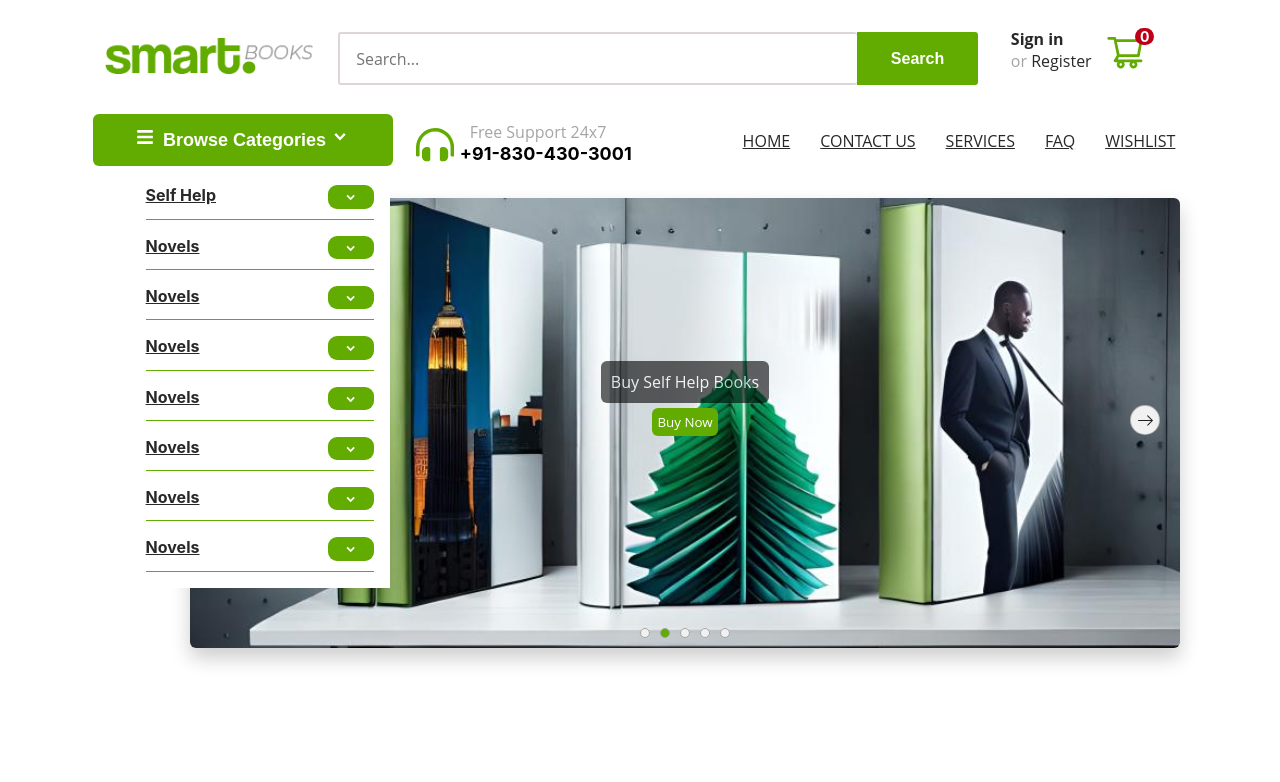
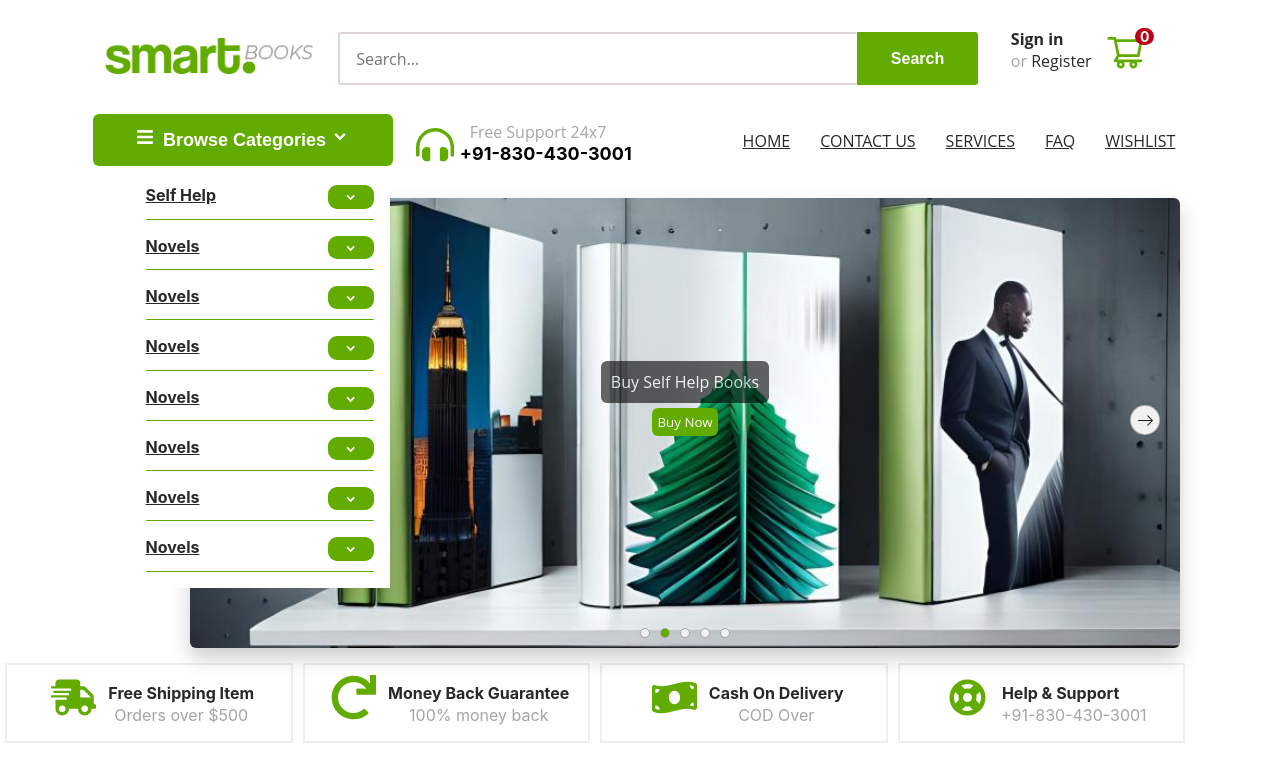
Before and after one commit to harshtripathi24/ecommerce-frontend, a React (Create React App) app: page / in a window 1280 px wide. Shown: the top 782 px of the page. Built offline with nearby package versions, Linux system fonts and the light colour scheme.

Commit message:
Policy Blocks Added

```diff
--- /dev/null
+++ b/src/Components/PolicyBlocks/PolicyBlock.css
@@ -0,0 +1,68 @@
+.policy-block {
+  margin: 1em;
+  display: flex;
+  flex-direction: column;
+  align-items: center;
+
+  max-width: 1300px;
+  margin-left: auto;
+  margin-right: auto;
+}
+
+.container {
+  display: flex;
+  flex-direction: row;
+  border: 2px var(--border-color-light) solid;
+  margin: 10px;
+  width: 90%;
+  justify-content: center;
+}
+
+.policy-block i {
+  color: var(--primary-color);
+  font-size: 45px;
+  margin: 10px;
+}
+
+.col {
+  margin-top: auto;
+  margin-bottom: auto;
+}
+
+.policy-block h4 {
+  color: var(--font-color-primary);
+  margin: 2px;
+}
+
+.policy-block p {
+  color: var(--font-color-secondary);
+  margin: 1px;
+  text-align: center;
+}
+
+@media only screen and (min-width: 768px) {
+  .policy-block {
+    flex-direction: row;
+    flex-wrap: wrap;
+    margin: 10px auto;
+  }
+
+  .container {
+    width: 40%;
+    margin-left: auto;
+    margin-right: auto;
+  }
+}
+
+@media only screen and (min-width: 1232px) {
+  .policy-block {
+    flex-direction: row;
+    flex-wrap: nowrap;
+    margin-right: 90px;
+  }
+
+  .container {
+    width: 40%;
+    margin: 5px;
+  }
+}
--- /dev/null
+++ b/src/Components/PolicyBlocks/PolicyBlocks.js
@@ -0,0 +1,50 @@
+import React from "react";
+
+import { FaShippingFast, FaRedo, FaMoneyBillWave } from "react-icons/fa";
+import { HiSupport } from "react-icons/hi";
+
+import "./PolicyBlock.css";
+const PolicyBlocks = () => {
+  return (
+    <div className="policy-block">
+      <div className="container">
+        <i className="icon">
+          <FaShippingFast />
+        </i>
+        <div className="col">
+          <h4>Free Shipping Item</h4>
+          <p>Orders over $500</p>
+        </div>
+      </div>
+      <div className="container">
+        <i className="icon">
+          <FaRedo />
+        </i>
+        <div className="col">
+          <h4>Money Back Guarantee</h4>
+          <p>100% money back</p>
+        </div>
+      </div>
+      <div className="container">
+        <i className="icon">
+          <FaMoneyBillWave />
+        </i>
+        <div className="col">
+          <h4>Cash On Delivery</h4>
+          <p>COD Over </p>
+        </div>
+      </div>
+      <div className="container">
+        <i className="icon">
+          <HiSupport />
+        </i>
+        <div className="col">
+          <h4>Help & Support</h4>
+          <p>+91-830-430-3001</p>
+        </div>
+      </div>
+    </div>
+  );
+};
+
+export default PolicyBlocks;
--- a/src/Pages/Home.js
+++ b/src/Pages/Home.js
@@ -1,11 +1,13 @@
 import React from "react";
 
 import Slider from "../Components/Slider/Slider";
+import PolicyBlocks from "../Components/PolicyBlocks/PolicyBlocks";
 
 const Home = () => {
   return (
     <div>
       <Slider />
+      <PolicyBlocks />
     </div>
   );
 };
--- a/src/index.css
+++ b/src/index.css
@@ -6,6 +6,7 @@
   --font-color-primary: rgb(40, 40, 40);
   --font-color-secondary: rgb(165, 165, 165);
   --primary-hover-color: rgb(33, 34, 37);
+  --border-color-light: #eeeeee;
 
   overflow-x: hidden;
 }
```
